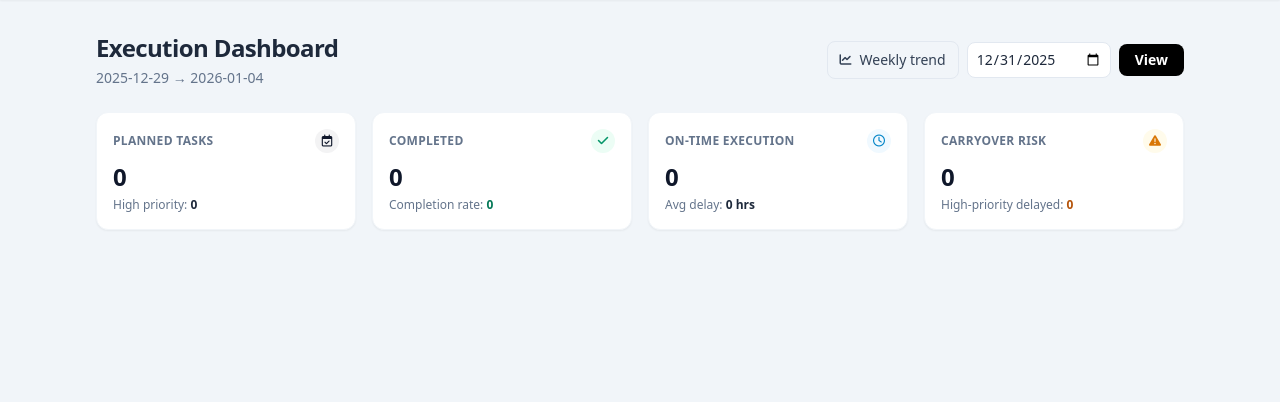
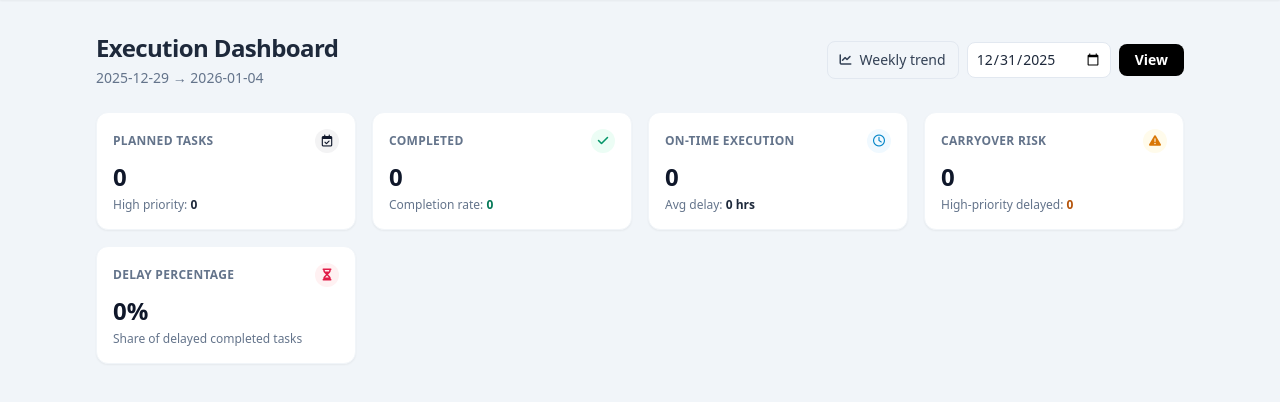
Before and after one commit to Nikhil040112/CEO-Task-System, a FastAPI app: page /dashboard in a window 1280 px wide. Shown: the part 64-466 px from the top of the page. Run offline with FastAPI, Linux system fonts and the light colour scheme; the visitor is signed in with stand-in values (Sample User, id 1); some libraries are stand-ins or nearby versions.

Commit message:
Delay Percentage Added

```diff
--- a/app/main.py
+++ b/app/main.py
@@ -69,6 +69,7 @@ def compute_weekly_metrics(db: Session, week_start, week_end):
     planned = len(tasks)
     completed = 0
     on_time = 0
+    delayed = 0
     delay_hours = []
     high_priority_total = 0
     high_priority_delayed = 0
@@ -82,6 +83,7 @@ def compute_weekly_metrics(db: Session, week_start, week_end):
             if task.actual_datetime <= task.planned_datetime:
                 on_time += 1
             else:
+                delayed += 1
                 delay = task.actual_datetime - task.planned_datetime
                 delay_hours.append(delay.total_seconds() / 3600)
                 if task.priority == "High":
@@ -90,6 +92,7 @@ def compute_weekly_metrics(db: Session, week_start, week_end):
     carryover = planned - completed
     completion_ratio = round((completed / planned) * 100, 1) if planned else 0
     on_time_ratio = round((on_time / completed) * 100, 1) if completed else 0
+    delay_percentage = round((delayed / completed) * 100, 1) if completed else 0
     avg_delay = round(sum(delay_hours) / len(delay_hours), 2) if delay_hours else 0
 
     return {
@@ -97,6 +100,7 @@ def compute_weekly_metrics(db: Session, week_start, week_end):
         "completed": completed,
         "completion_ratio": completion_ratio,
         "on_time_ratio": on_time_ratio,
+        "delay_percentage": delay_percentage,  # ✅ NEW
         "avg_delay": avg_delay,
         "carryover": carryover,
         "high_priority_total": high_priority_total,
--- a/app/templates/dashboard.html
+++ b/app/templates/dashboard.html
@@ -100,4 +100,25 @@
     </p>
   </div>
 </div>
+
+<!-- ✅ NEW: Delay Percentage (ADDED, NOTHING MODIFIED ABOVE) -->
+<div class="grid grid-cols-1 sm:grid-cols-2 lg:grid-cols-4 gap-4 mt-4">
+  <div class="bg-white p-4 rounded-xl shadow-sm border border-slate-100">
+    <div class="flex items-center justify-between mb-2">
+      <span class="text-xs font-semibold uppercase tracking-wide text-slate-500">
+        Delay percentage
+      </span>
+      <span class="inline-flex h-6 w-6 items-center justify-center rounded-full bg-rose-50 text-rose-600 text-xs">
+        <i class="fa-solid fa-hourglass-half"></i>
+      </span>
+    </div>
+    <div class="text-2xl font-bold text-slate-900">
+      {{ delay_percentage }}%
+    </div>
+    <p class="mt-1 text-xs text-slate-500">
+      Share of delayed completed tasks
+    </p>
+  </div>
+</div>
+
 {% endblock %}
```
Also changed, not shown: app/templates/dashboard_trends.html (+16 -0 lines).
